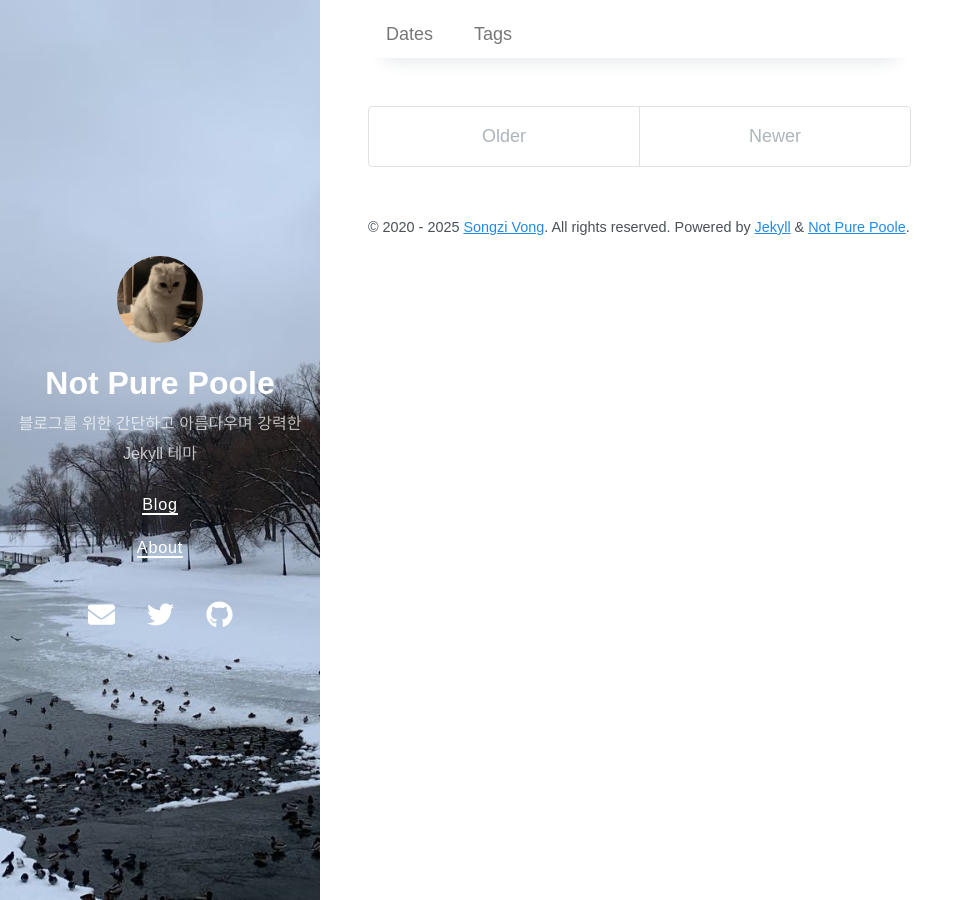
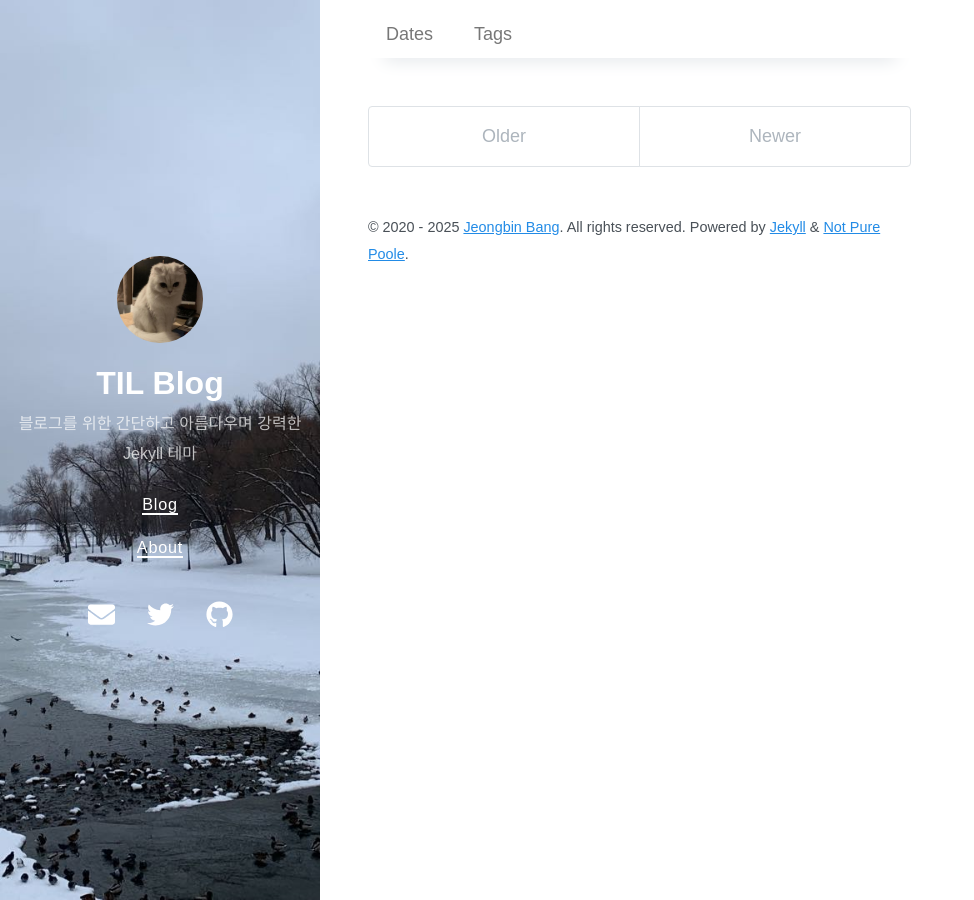
Before and after one commit to BangJeongBin/TIL-Blog, a Jekyll site: the page built from index.markdown, in a window 1280 px wide. Shown: the whole page, without its empty margins (0-974 px from the left). Built offline with Jekyll 4.4.1, drawn with Linux system fonts in a browser that asks for light colours; nearby versions of some CDN libraries; the list of posts is cut into pages by our own code.

Commit message:
Update _config.yml

```diff
--- a/_config.yml
+++ b/_config.yml
@@ -1,5 +1,5 @@
 # 설정
-title: Not Pure Poole
+title: TIL Blog
 description: 블로그를 위한 간단하고 아름다우며 강력한 Jekyll 테마
 url: https://bangjeongbin.github.io/TIL-Blog
 avatar: /avatar.jpeg
@@ -54,6 +54,6 @@ sass:
 
 # 블로그 게시물의 작성자 정보 지정
 author:
-  name: Songzi Vong  # 작성자 이름
-  url: https://github.com/vszhub/  # 작성자 프로필 URL
-  email: vszhub@gmail.com  # 작성자 이메일
+  name: Jeongbin Bang  # 작성자 이름
+  url: https://github.com/BangJeongBin/  # 작성자 프로필 URL
+  email: bangjungbin@gmail.com  # 작성자 이메일
```
